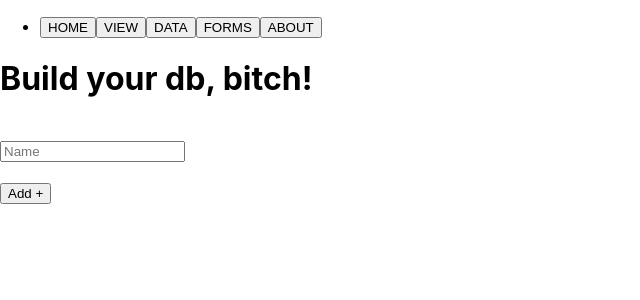
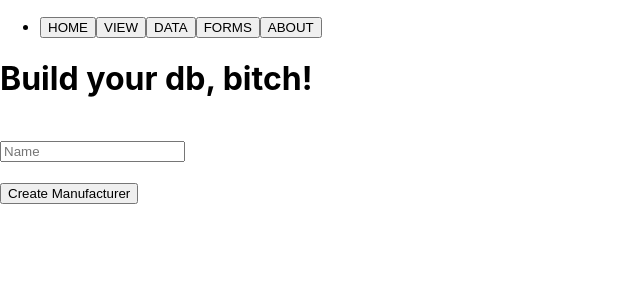
Before and after one commit to wakennedy/dps, a Next.js app: page /forms in a window 1280 px wide. Shown: the top 300 px of the page, without its empty margins (0-640 px from the left). Built offline with nearby package versions, Linux system fonts and the light colour scheme.

Commit message:
functioning brand creation form

```diff
--- a/components/BrandForm.tsx
+++ b/components/forms/BrandForm.tsx
@@ -1,5 +1,5 @@
 import React, { useState } from "react";
-import { BrandFormData } from "../lib/interfaces";
+import { BrandFormData } from "../../lib/interfaces";
 
 const BrandFormPage = () => {
   const [form, setForm] = useState<BrandFormData>({
@@ -50,7 +50,7 @@ const BrandFormPage = () => {
 
         <br />
         <button type="submit" className="bg-blue-500 text-white rounded p-1">
-          Add +
+          Create Manufacturer
         </button>
       </form>
       <br />
--- a/pages/forms.tsx
+++ b/pages/forms.tsx
@@ -1,5 +1,5 @@
 import React, { useState } from "react";
-import BrandForm from "../components/BrandForm";
+import BrandForm from "../components/forms/BrandForm";
 
 const FormsPage = () => {
   return (
```
Also changed, not shown: pages/api/brand/createBrand.ts (renamed from pages/api/disc/createBrand.ts).
